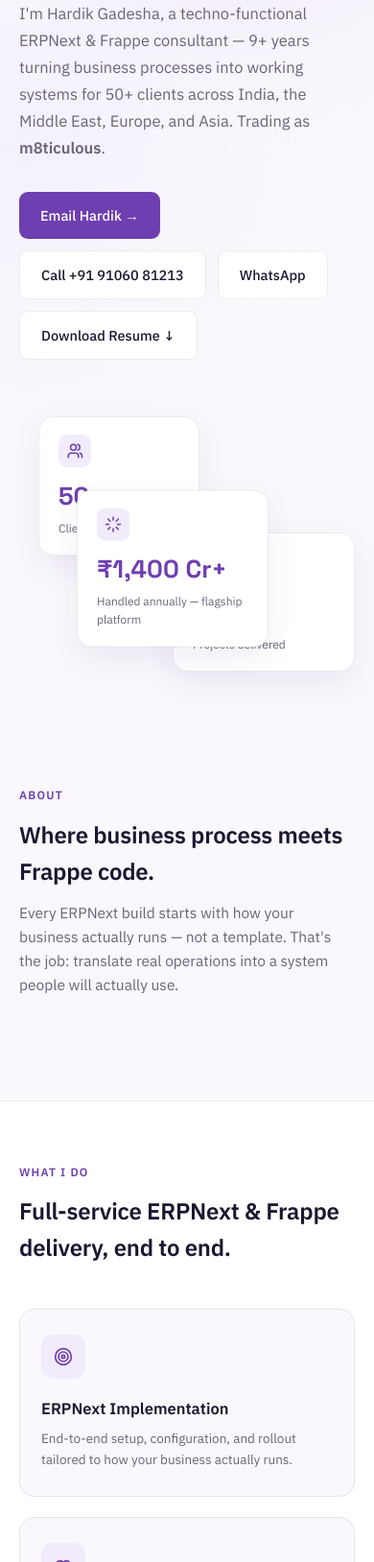
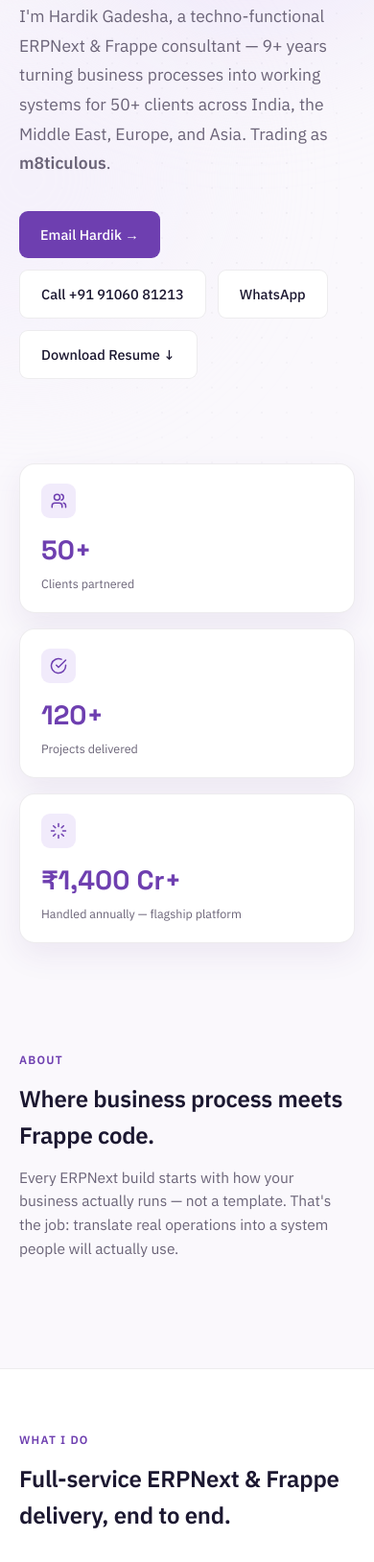
Before and after one commit to hrgadeha/portfolio, a plain HTML site: page portfolio/www/m8ticulous.html in a window 390 px wide. Shown: the part 372-2000 px from the top of the page at 96% size. Drawn offline with Linux system fonts and the light colour scheme.

Commit message:
Update m8ticulous.html

```diff
--- a/portfolio/www/m8ticulous.html
+++ b/portfolio/www/m8ticulous.html
@@ -40,7 +40,7 @@
   .display{font-family:'Space Grotesk',sans-serif;}
   .mono{font-family:'IBM Plex Mono',monospace;}
   a{color:inherit;}
-  .wrap{max-width:1080px;margin:0 auto;padding:0 32px;}
+  .wrap{max-width:1240px;margin:0 auto;padding:0 40px;}
   img{display:block;max-width:100%;}
 
   a:focus-visible, button:focus-visible{outline:2px solid var(--purple);outline-offset:3px;}
@@ -57,7 +57,7 @@
     backdrop-filter:blur(10px);-webkit-backdrop-filter:blur(10px);
     border-bottom:1px solid var(--line);
   }
-  .nav .wrap{display:flex;align-items:center;justify-content:space-between;padding:16px 32px;}
+  .nav .wrap{display:flex;align-items:center;justify-content:space-between;padding:16px 40px;}
   .nav-brand{display:flex;align-items:center;gap:10px;}
   .nav-brand img{height:24px;width:auto;}
   .nav-links{display:flex;align-items:center;gap:28px;}
@@ -101,28 +101,35 @@
   [id]{scroll-margin-top:76px;}
 
   /* Hero */
-  .hero{position:relative;padding:88px 0 60px;overflow:hidden;}
+  .hero{position:relative;padding:104px 0 72px;overflow:hidden;}
+  .hero::before{
+    content:"";position:absolute;inset:0;z-index:0;pointer-events:none;opacity:0.5;
+    background-image:radial-gradient(var(--line) 1px, transparent 1px);
+    background-size:26px 26px;
+    -webkit-mask-image:radial-gradient(ellipse 70% 60% at 60% 20%, #000 40%, transparent 85%);
+    mask-image:radial-gradient(ellipse 70% 60% at 60% 20%, #000 40%, transparent 85%);
+  }
   .blob{position:absolute;border-radius:50%;filter:blur(70px);opacity:0.5;pointer-events:none;z-index:0;}
-  .blob-1{width:420px;height:420px;background:var(--purple-tint-2);top:-140px;right:-100px;animation:bob1 16s ease-in-out infinite alternate;}
-  .blob-2{width:320px;height:320px;background:var(--purple-tint);top:280px;left:-140px;animation:bob2 18s ease-in-out infinite alternate;}
+  .blob-1{width:480px;height:480px;background:var(--purple-tint-2);top:-160px;right:-120px;animation:bob1 16s ease-in-out infinite alternate;}
+  .blob-2{width:360px;height:360px;background:var(--purple-tint);top:300px;left:-160px;animation:bob2 18s ease-in-out infinite alternate;}
   @keyframes bob1{from{transform:translate(0,0);}to{transform:translate(-30px,40px);}}
   @keyframes bob2{from{transform:translate(0,0);}to{transform:translate(30px,-30px);}}
 
-  .hero-grid{position:relative;z-index:1;display:grid;grid-template-columns:1.1fr 0.9fr;gap:40px;align-items:center;}
+  .hero-grid{position:relative;z-index:1;display:grid;grid-template-columns:1.15fr 0.85fr;gap:56px;align-items:center;}
   .eyebrow-pill{
     display:inline-flex;align-items:center;gap:8px;font-size:13px;font-weight:500;color:var(--purple);
     background:var(--purple-tint);padding:7px 14px;border-radius:20px;margin-bottom:22px;
   }
   .dot{width:6px;height:6px;border-radius:50%;background:var(--purple);}
   .hero h1{
-    font-size:clamp(34px,4.6vw,52px);font-weight:700;line-height:1.1;letter-spacing:-.01em;
+    font-size:clamp(36px,5.4vw,64px);font-weight:700;line-height:1.06;letter-spacing:-.015em;
   }
   .hero h1 .accent{
     background:linear-gradient(100deg, var(--purple-deep), var(--purple-bright));
     -webkit-background-clip:text;background-clip:text;color:transparent;
   }
-  .hero p.lead{margin-top:20px;font-size:16.5px;color:var(--slate);max-width:480px;line-height:1.7;}
-  .hero-cta{margin-top:32px;display:flex;gap:12px;flex-wrap:wrap;}
+  .hero p.lead{margin-top:22px;font-size:17.5px;color:var(--slate);max-width:540px;line-height:1.75;}
+  .hero-cta{margin-top:34px;display:flex;gap:12px;flex-wrap:wrap;}
   .btn{
     font-size:14.5px;font-weight:500;padding:13px 22px;border-radius:9px;text-decoration:none;
     display:inline-flex;align-items:center;gap:8px;transition:transform .2s ease, box-shadow .2s ease, background .2s ease, border-color .2s ease;
@@ -152,21 +159,23 @@
   .btn-outline:hover{border-color:var(--purple);color:var(--purple);transform:translateY(-2px);}
 
   /* Hero floating card stack */
-  .card-stack{position:relative;height:340px;}
+  .card-stack{position:relative;height:500px;}
   .float-card{
     position:absolute;background:var(--card);border:1px solid var(--line);border-radius:16px;
-    box-shadow:var(--shadow);padding:18px 20px;width:168px;
+    box-shadow:var(--shadow);padding:20px 22px;width:184px;
     animation:floaty 6s ease-in-out infinite;
+    transition:transform .3s ease, box-shadow .3s ease;
   }
-  .float-card .num{font-family:'Space Grotesk',sans-serif;font-size:26px;font-weight:700;color:var(--purple);}
-  .float-card .lbl{font-size:12px;color:var(--slate);margin-top:2px;}
-  .fc-1{top:0;left:20px;animation-delay:0s;}
-  .fc-2{top:120px;right:0;width:190px;animation-delay:.6s;}
-  .fc-3{bottom:20px;left:60px;width:200px;animation-delay:1.2s;}
+  .float-card:hover{transform:translateY(-6px) !important;box-shadow:0 20px 44px rgba(74,38,128,0.16);}
+  .float-card .num{font-family:'Space Grotesk',sans-serif;font-size:28px;font-weight:700;color:var(--purple);}
+  .float-card .lbl{font-size:12.5px;color:var(--slate);margin-top:2px;}
+  .fc-1{top:0;left:0;width:190px;animation-delay:0s;}
+  .fc-2{top:175px;right:0;width:210px;animation-delay:.6s;}
+  .fc-3{top:350px;left:60px;width:220px;animation-delay:1.2s;}
   @keyframes floaty{0%,100%{transform:translateY(0);}50%{transform:translateY(-10px);}}
   .fc-icon{
-    width:34px;height:34px;border-radius:9px;background:var(--purple-tint);
-    display:flex;align-items:center;justify-content:center;margin-bottom:10px;color:var(--purple);
+    width:36px;height:36px;border-radius:9px;background:var(--purple-tint);
+    display:flex;align-items:center;justify-content:center;margin-bottom:11px;color:var(--purple);
   }
 
   /* Reveal */
@@ -174,7 +183,7 @@
   .reveal.in-view{opacity:1;transform:translateY(0);}
 
   section{padding:88px 0;position:relative;z-index:1;}
-  .section-head{max-width:560px;margin-bottom:44px;}
+  .section-head{max-width:620px;margin-bottom:48px;}
   .eyebrow{
     font-size:12px;letter-spacing:.1em;text-transform:uppercase;color:var(--purple);
     font-weight:600;margin-bottom:12px;
@@ -184,19 +193,25 @@
 
   /* Services */
   .services{background:var(--card);border-top:1px solid var(--line);border-bottom:1px solid var(--line);}
-  .service-grid{display:grid;grid-template-columns:repeat(4,1fr);gap:22px;}
+  .service-grid{display:grid;grid-template-columns:repeat(4,1fr);gap:24px;}
   .service-card:nth-child(1){transition-delay:0s;}
   .service-card:nth-child(2){transition-delay:.08s;}
   .service-card:nth-child(3){transition-delay:.16s;}
   .service-card:nth-child(4){transition-delay:.24s;}
   .service-card{
-    background:var(--paper);border:1px solid var(--line);border-radius:16px;padding:26px 22px;
+    background:var(--paper);border:1px solid var(--line);border-radius:16px;padding:28px 24px;
     transition:transform .2s ease, box-shadow .25s ease, border-color .25s ease;
-    transform-style:preserve-3d;will-change:transform;
+    transform-style:preserve-3d;will-change:transform;position:relative;overflow:hidden;
   }
-  .service-card:hover{transform:translateY(-5px);box-shadow:var(--shadow);border-color:var(--purple-tint-2);}
+  .service-card::before, .why-card::before{
+    content:"";position:absolute;top:0;left:0;right:0;height:3px;
+    background:linear-gradient(90deg, var(--purple-deep), var(--purple-bright));
+    transform:scaleX(0);transform-origin:left;transition:transform .35s ease;
+  }
+  .service-card:hover::before, .why-card:hover::before{transform:scaleX(1);}
+  .service-card:hover{transform:translateY(-6px);box-shadow:var(--shadow);border-color:var(--purple-tint-2);}
   .icon-circle{
-    width:46px;height:46px;border-radius:12px;background:var(--purple-tint);
+    width:48px;height:48px;border-radius:12px;background:var(--purple-tint);
     display:flex;align-items:center;justify-content:center;color:var(--purple);margin-bottom:18px;
     transition:transform .35s cubic-bezier(.34,1.56,.64,1), background .3s ease, color .3s ease;
   }
@@ -204,7 +219,7 @@
     transform:scale(1.12) rotate(-6deg);
     background:var(--purple);color:#fff;
   }
-  .service-card h3{font-size:16.5px;font-weight:600;margin-bottom:8px;}
+  .service-card h3{font-size:17px;font-weight:600;margin-bottom:9px;}
   .service-card p{font-size:13.5px;color:var(--slate);line-height:1.6;}
 
   /* Process */
@@ -236,14 +251,19 @@
   .process-step p{font-size:14px;color:var(--slate);line-height:1.65;max-width:280px;}
 
   /* Why choose */
-  .why{background:var(--card);border-top:1px solid var(--line);border-bottom:1px solid var(--line);}
-  .why-grid{display:grid;grid-template-columns:repeat(3,1fr);gap:26px;}
+  .why{background:var(--paper);border-top:1px solid var(--line);border-bottom:1px solid var(--line);}
+  .why-grid{display:grid;grid-template-columns:repeat(3,1fr);gap:24px;}
   .why-card:nth-child(1){transition-delay:0s;}
   .why-card:nth-child(2){transition-delay:.1s;}
   .why-card:nth-child(3){transition-delay:.2s;}
-  .why-card{padding:8px 0;}
+  .why-card{
+    padding:28px 24px;background:var(--card);border:1px solid var(--line);border-radius:16px;
+    position:relative;overflow:hidden;
+    transition:transform .25s ease, box-shadow .25s ease, border-color .25s ease;
+  }
+  .why-card:hover{transform:translateY(-6px);box-shadow:var(--shadow);border-color:var(--purple-tint-2);}
   .why-card .icon-circle{background:var(--purple-tint-2);}
-  .why-card h3{font-size:16.5px;font-weight:600;margin-bottom:8px;}
+  .why-card h3{font-size:17px;font-weight:600;margin-bottom:9px;}
   .why-card p{font-size:14px;color:var(--slate);line-height:1.65;}
 
   /* Industries strip */
@@ -277,14 +297,14 @@
   .contact{padding-bottom:60px;}
   .contact-box{
     background:linear-gradient(135deg, var(--purple-deep), var(--purple));
-    border-radius:24px;padding:56px 48px;color:#fff;position:relative;overflow:hidden;
+    border-radius:24px;padding:64px 60px;color:#fff;position:relative;overflow:hidden;
   }
   .contact-box::before{
-    content:"";position:absolute;top:-30%;right:-10%;width:340px;height:340px;border-radius:50%;
+    content:"";position:absolute;top:-30%;right:-10%;width:400px;height:400px;border-radius:50%;
     background:rgba(255,255,255,0.08);pointer-events:none;
   }
-  .contact-box h2{font-size:clamp(24px,3.6vw,34px);font-weight:700;max-width:520px;position:relative;z-index:1;}
-  .contact-box p{margin-top:12px;color:rgba(255,255,255,0.78);max-width:460px;font-size:15.5px;position:relative;z-index:1;}
+  .contact-box h2{font-size:clamp(26px,3.8vw,38px);font-weight:700;max-width:560px;position:relative;z-index:1;}
+  .contact-box p{margin-top:12px;color:rgba(255,255,255,0.78);max-width:500px;font-size:16px;position:relative;z-index:1;}
   .contact-cols{display:grid;grid-template-columns:repeat(4,1fr);gap:22px;margin-top:36px;position:relative;z-index:1;}
   .contact-col .k{font-size:11.5px;letter-spacing:.08em;text-transform:uppercase;color:rgba(255,255,255,0.6);margin-bottom:6px;}
   .contact-col .v{font-size:15px;font-weight:500;}
@@ -305,19 +325,31 @@
 
   @media (max-width:900px){
     .hero-grid{grid-template-columns:1fr;}
-    .card-stack{height:260px;margin-top:20px;}
+    .card-stack{
+      height:auto;display:flex;flex-direction:column;gap:16px;
+      margin-top:32px;position:static;
+    }
+    .float-card{
+      position:static !important;width:100% !important;animation:none;
+    }
     .service-grid{grid-template-columns:repeat(2,1fr);}
     .process-row{grid-template-columns:1fr;gap:36px;}
     .process-row::before{display:none;}
     .why-grid{grid-template-columns:1fr;}
-    .contact-cols{grid-template-columns:1fr;}
+    .contact-cols{grid-template-columns:repeat(2,1fr);}
     .nav-links{display:none;}
     .nav-toggle{display:flex;}
     .nav{position:sticky;}
+    .wrap{padding:0 28px;}
+    .nav .wrap{padding:14px 24px;}
+    .contact-box{padding:44px 36px;}
+    .hero{padding:56px 0 48px;}
   }
   @media (max-width:560px){
     .wrap{padding:0 20px;}
+    .nav .wrap{padding:12px 18px;}
     .service-grid{grid-template-columns:1fr;}
+    .contact-cols{grid-template-columns:1fr;}
     .contact-box{padding:36px 24px;}
     section{padding:64px 0;}
   }
```
